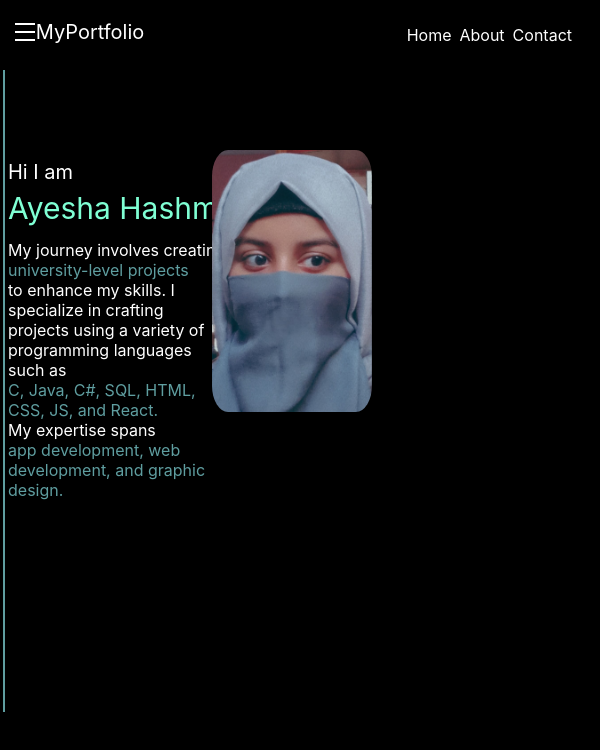
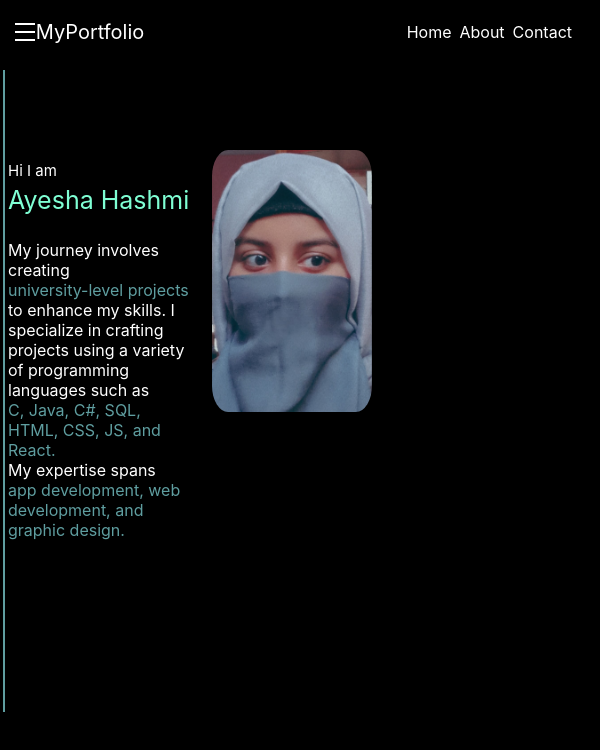
Before and after one commit to ayeshaahashmi/AHportfolio, a React (Create React App) app: page / in a window 600 px wide. Shown: the top 750 px of the page. Built offline with nearby package versions, Linux system fonts and the light colour scheme.

Commit message:
Update lesgo.css

```diff
--- a/src/components/lesgo.css
+++ b/src/components/lesgo.css
@@ -64,12 +64,10 @@ body {
 }
 
 .normal-text {
-  font-size: 20px;
   margin-right: 140px;
 }
 
 .larger-text {
-  font-size: 30px;
   color:aquamarine;
 }
 
@@ -206,6 +204,10 @@ body {
   margin: 10px 0;
 }
 
+.contact-info a {
+  color: white;
+}
+
 .contact-info img {
     vertical-align: middle;
     margin-right: 5px;
@@ -326,6 +328,14 @@ body {
   .c#-content .d {
       max-width: 10spx;
   }
+
+  .normal-text {
+    font-size: 20px;
+  }
+
+  .larger-text {
+    font-size: 30px;
+  }
 }
 
 /*SMALL SCREEN*/
@@ -433,9 +443,17 @@ body {
     z-index: 0;
   }
 
+  .normal-text {
+    font-size: 15px;
+  }
+
+  .larger-text {
+    font-size: 25px;
+  }
+
   .nav-item{
     position: relative;
-    top: 10px;
+    top: 7px;
   }
 
   .graphic-design-content {
```
